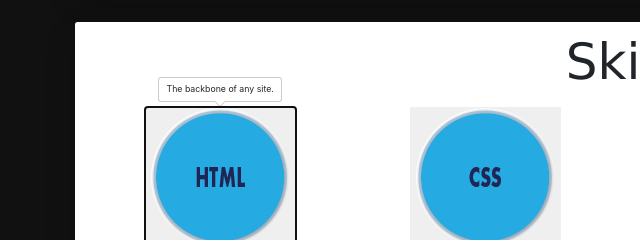
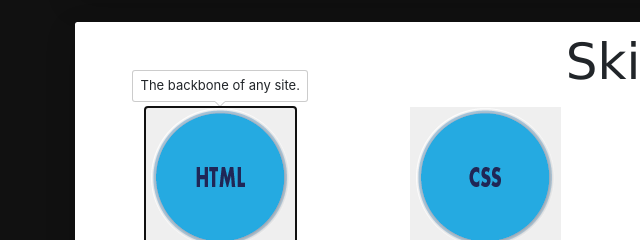
Before and after one commit to jsvanalstyne/Portfolio, a plain HTML site: page index.html in a window 1280 px wide. Both pictures are taken after a click on the button 230 px from the left and 1525 px from the top of the page. Shown: the part 1348-1588 px from the top of the page, 10-650 px from the left. Drawn offline with nearby package versions, Linux system fonts and the light colour scheme.

Commit message:
changed font-size of poppers

```diff
--- a/assets/portfolio.css
+++ b/assets/portfolio.css
@@ -456,6 +456,10 @@ p{
 
   .skillsBubbleBtn{
       border: none !important;
+      font-size: medium;
+  }
+  .popover{
+      font-size: small !important;
   }
   img:visited {
     color: none;
```
